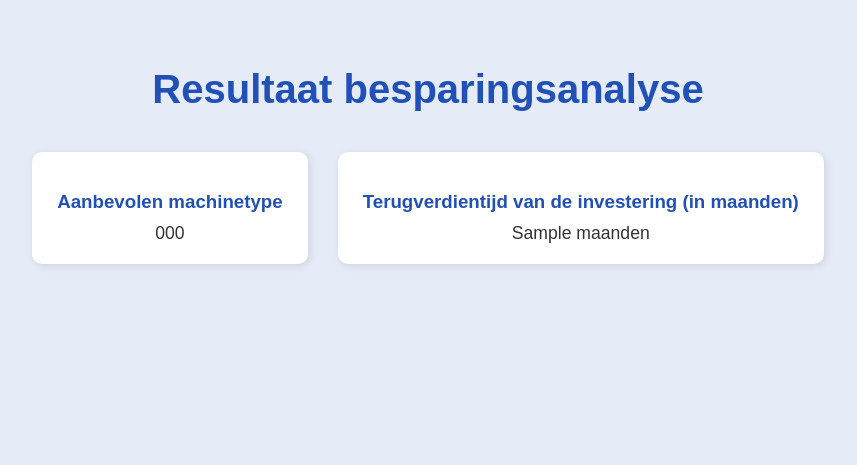
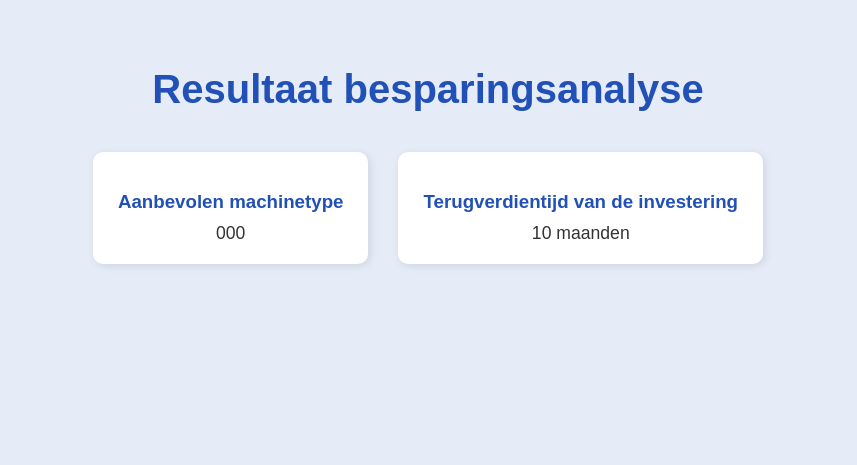
Before and after one commit to A-D-DBS-application/web-application-2025-group41, a Flask app: template Mediwaste Solutions BV_app/app/templates/Output.html in a window 1280 px wide. Shown: the top 465 px of the page, without its empty margins (212-1069 px from the left). Run offline with Flask 3, Linux system fonts and the light colour scheme; tables that the repository leaves empty hold one stand-in row (values such as "Sample post"); the template is opened without the code that fills it: values that come from a table or form of the project are taken from there, most other values are stand-ins (such as "Sample title", 1, 10 or a date in 2020).

Commit message:
Terugverdientijd getallen na komma weg + toegevoegd in vertaling

```diff
--- a/Mediwaste Solutions BV_app/app/templates/Output.html
+++ b/Mediwaste Solutions BV_app/app/templates/Output.html
@@ -17,9 +17,9 @@
         <p>{{ machine.size_code if machine else "—" }}</p>
       </div>
       <div class="result-box">
-        <h3>Terugverdientijd van de investering (in maanden)</h3>
+        <h3>Terugverdientijd van de investering</h3>
         <p>
-          {{ payback_period ~ " maanden" if calc and payback_period is not none else "—" }}
+          {{ payback_period|int ~ " maanden" if calc and payback_period is not none else "—" }}
         </p>
       </div>
     </div>
--- a/Mediwaste Solutions BV_app/app/templates/fr/Output.html
+++ b/Mediwaste Solutions BV_app/app/templates/fr/Output.html
@@ -14,12 +14,12 @@
     <div class="results">
       <div class="result-box">
         <h3>Type de machine recommandé</h3>
-        <p>{{ calc.recommended_machine or "—" }}</p>
+        <p>{{ machine.size_code if machine else "—" }}</p>
       </div>
       <div class="result-box">
-        <h3>Délai de récupération de l'investissement (en mois)</h3>
+        <h3>Délai de récupération de l'investissement</h3>
         <p>
-          {{ payback_period ~ " mois" if calc and payback_period is not none else "—" }}
+          {{ payback_period|int ~ " mois" if calc and payback_period is not none else "—" }}
         </p>
       </div>
     </div>
```
